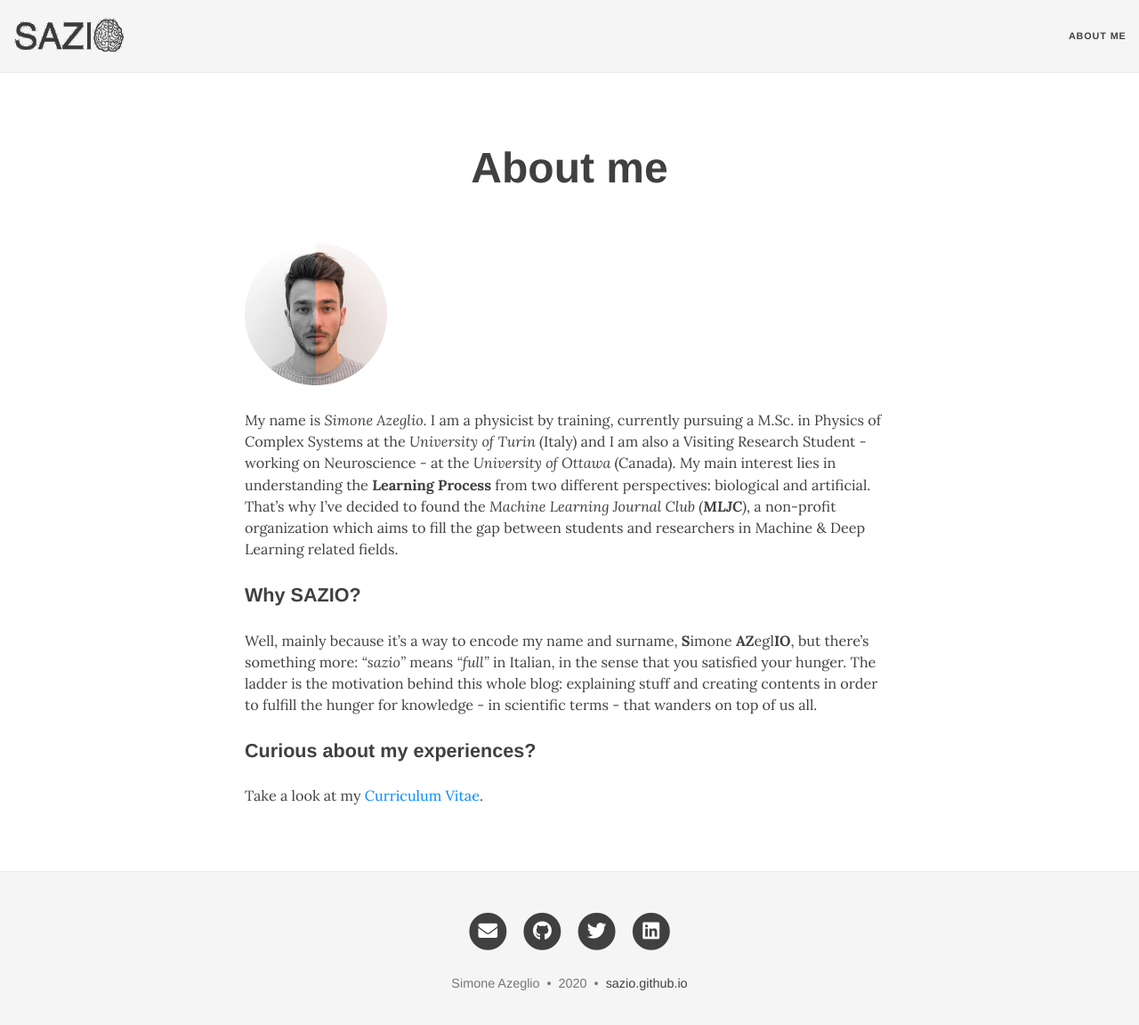
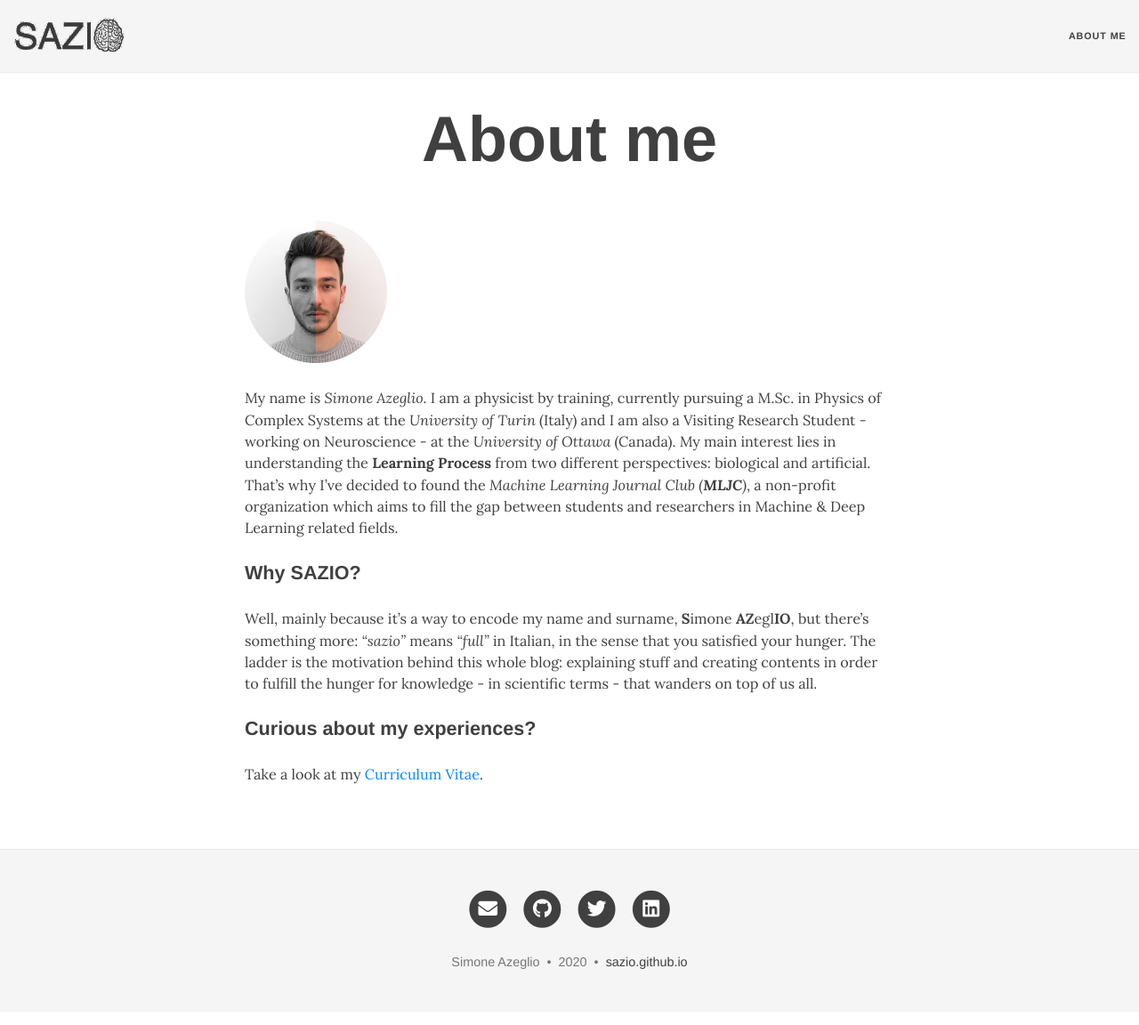
Before and after one commit to sazio/sazio___.github.io, a Jekyll site: the page built from aboutme.md, in a window 1280 px wide and 1162 px high. Shown: the top 1152 px of the window at 89% size. Built offline with Jekyll 4.4.1, drawn with Linux system fonts in a browser that asks for light colours; nearby versions of some CDN libraries.

Commit message:
Update aboutme.md

```diff
--- a/aboutme.md
+++ b/aboutme.md
@@ -1,6 +1,6 @@
 ---
 layout: page
-title: <font size="+4">About me</font>
+title: About me
 subtitle:
 ---
 
@@ -12,4 +12,4 @@
 Well, mainly because it's a way to encode my name and surname, **S**imone **AZ**egl**IO**, but there's something more: *"sazio"* means *"full"* in Italian, in the sense that you satisfied your hunger. The ladder is the motivation behind this whole blog: explaining stuff and creating contents in order to fulfill the hunger for knowledge - in scientific terms - that wanders on top of us all.
 
 ### Curious about my experiences?
-Take a look at my [Curriculum Vitae](https://github.com/sazio/sazio.github.io/blob/master/assets/img/CV_Azeglio.pdf).
+Take a look at my [Curriculum Vitae](/assets/img/CV_Azeglio.pdf).
```
